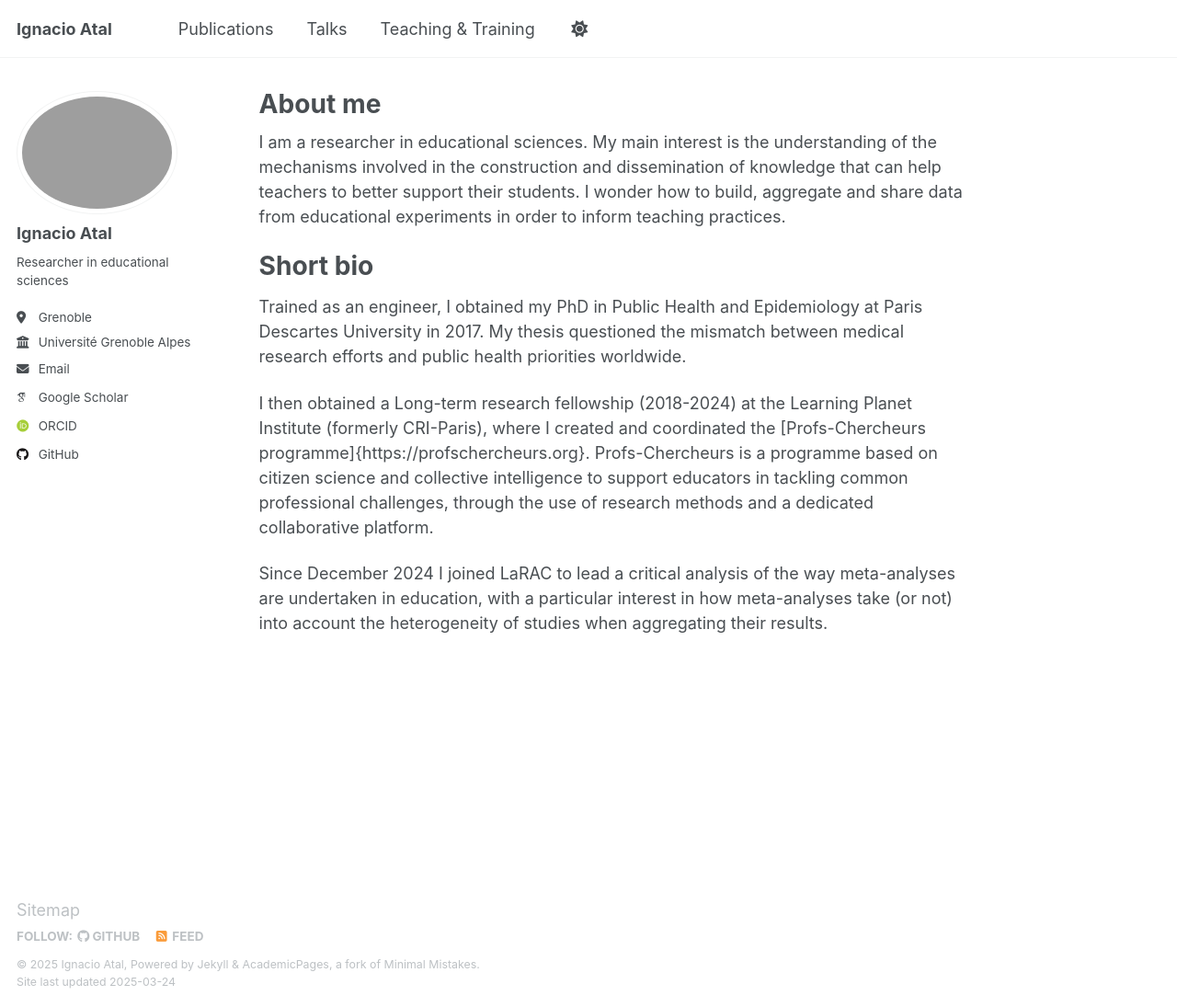
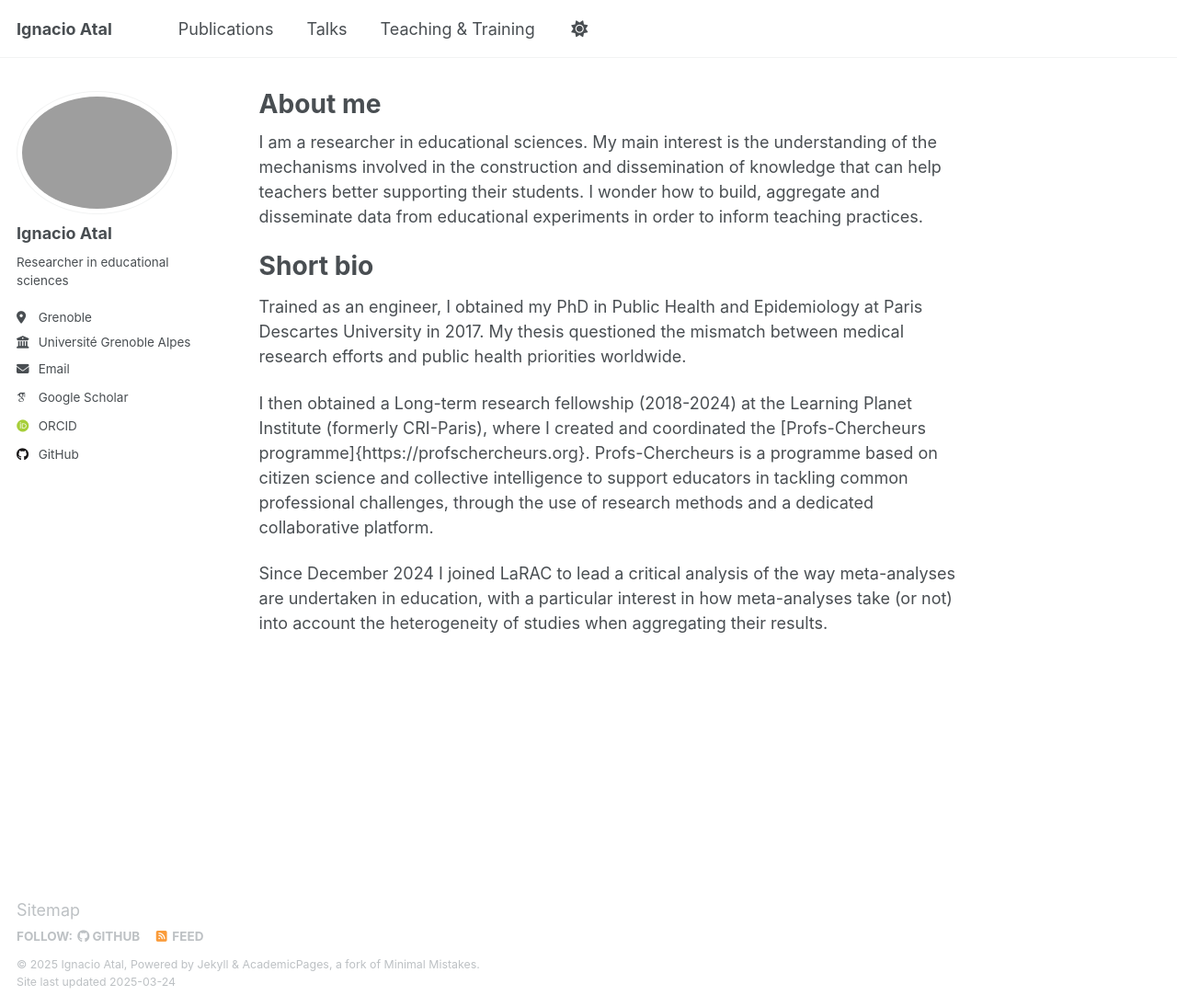
Before and after one commit to iatal/iatal.github.io, a Jekyll site: the page built from _pages/about.md, in a window 1280 px wide and 1095 px high. Shown: the whole window at 92% size. Built offline with Jekyll 4.4.1, drawn with Linux system fonts in a browser that asks for light colours; some web fonts are replaced.

Commit message:
Update about.md

```diff
--- a/_pages/about.md
+++ b/_pages/about.md
@@ -7,7 +7,7 @@ redirect_from:
   - /about.html
 ---
 
-I am a researcher in educational sciences. My main interest is the understanding of the mechanisms involved in the construction and dissemination of knowledge that can help teachers to better support their students. I wonder how to build, aggregate and share data from educational experiments in order to inform teaching practices.
+I am a researcher in educational sciences. My main interest is the understanding of the mechanisms involved in the construction and dissemination of knowledge that can help teachers better supporting their students. I wonder how to build, aggregate and disseminate data from educational experiments in order to inform teaching practices.
 
 Short bio
 =====
```
